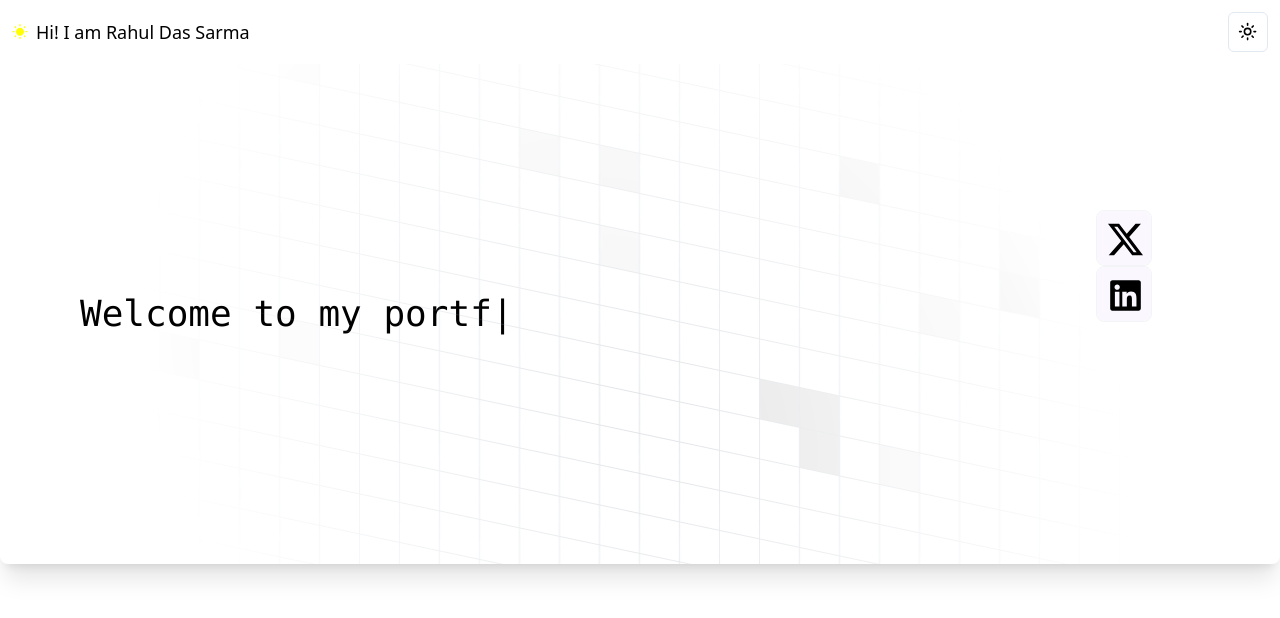
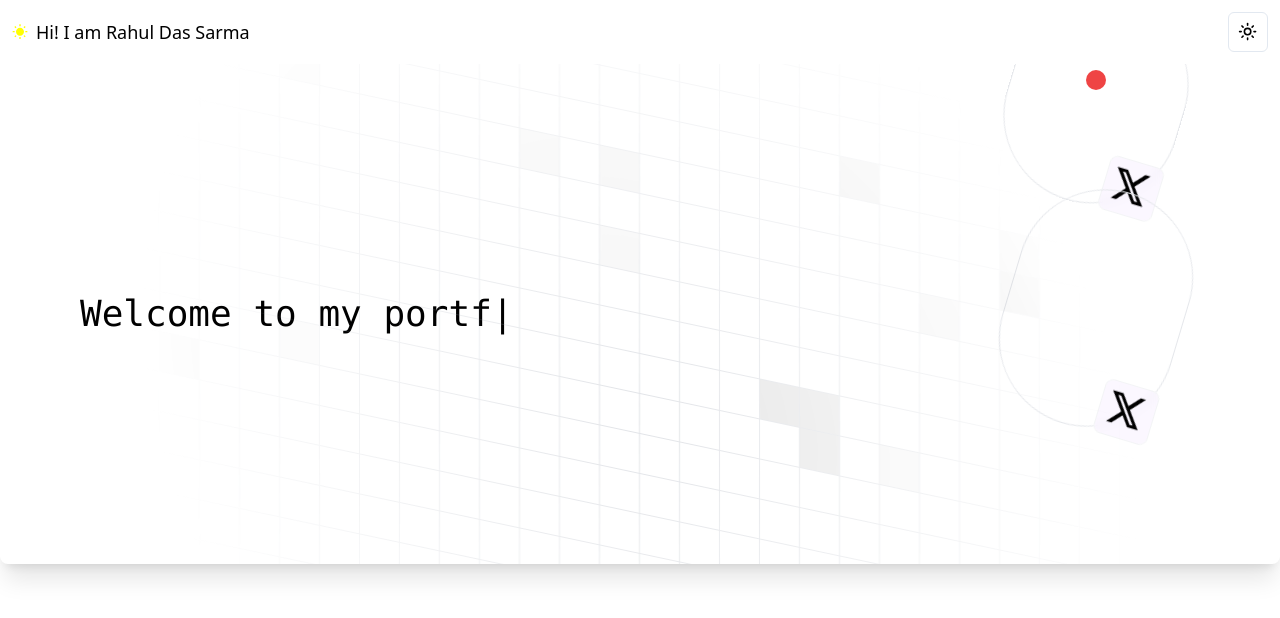
Before and after one commit to Rahul-Das-Sarma/portfolio, a Next.js app: page / in a window 1280 px wide. Shown: the top 618 px of the page. Built offline with nearby package versions, Linux system fonts and the light colour scheme.

Commit message:
feat: add animation

```diff
--- a/src/components/banner.tsx
+++ b/src/components/banner.tsx
@@ -5,6 +5,8 @@ import TypewriterEffect from "./typewriter-animation";
 import { BsTwitterX } from "react-icons/bs";
 import { FaLinkedin } from "react-icons/fa6";
 import GlassCard from "./cards/glass-cards";
+import { motion } from "framer-motion";
+import Motioncard from "./cards/motion-card";
 
 type Props = {};
 
@@ -14,22 +16,35 @@ const Banner = (props: Props) => {
       <div className="w-100">
         <TypewriterEffect />
       </div>
-      <div className="h-52 w-44 absolute right-2">
-        <div className="h-14 w-14">
-          <GlassCard>
-            <div className=" h-14 w-14 flex justify-center items-center">
-              <BsTwitterX size={35} />
-            </div>
-          </GlassCard>
-        </div>
-        <div className="h-14 w-14">
-          <GlassCard>
-            <div className="h-14 w-14 flex justify-center items-center">
-              <FaLinkedin size={35} />
-            </div>
-          </GlassCard>
-        </div>
+      <div className=" absolute right-2">
+        <div
+          className=" h-5 w-5 bg-red-500 z-10 rounded-full"
+          style={{
+            top: "50%",
+            left: "50%",
+            transform: "translate(-50%, -50%)",
+          }}
+        />
+        <Motioncard height="h-52" />
+        <Motioncard height="h-60" />
       </div>
+
+      {/* <motion.div
+          className="absolute"
+          style={{ translateX: "-50%", translateY: "-50%" }}
+          transition={{ duration: 6, repeat: Infinity, ease: "linear" }}
+        >
+          <motion.div
+            className="h-14 w-14"
+            style={{ translateX: "150px" }} // Larger distance for a wider orbit
+          >
+            <GlassCard>
+              <div className="h-14 w-14 flex justify-center items-center">
+                <FaLinkedin size={35} />
+              </div>
+            </GlassCard>
+          </motion.div>
+        </motion.div> */}
       <AnimatedGridPattern
         numSquares={30}
         maxOpacity={0.1}
--- /dev/null
+++ b/src/components/cards/motion-card.tsx
@@ -0,0 +1,30 @@
+import React from "react";
+import { motion } from "framer-motion";
+import GlassCard from "./glass-cards";
+import { BsTwitterX } from "react-icons/bs";
+
+interface Motioncard {
+  height: string | "h-52";
+}
+
+const Motioncard = ({ height }: Motioncard) => {
+  return (
+    <motion.div
+      className={`${height} w-44  flex gap-x-10 border rounded-full`}
+      style={{ translateX: "-50%", translateY: "-50%" }}
+      animate={{ rotate: 360 }}
+      transition={{ duration: 10, repeat: Infinity, ease: "linear" }}
+    >
+      <div className="h-14 w-14">
+        {/* First orbit*/}
+        <GlassCard>
+          <div className=" h-14 w-14 flex justify-center items-center">
+            <BsTwitterX size={35} />
+          </div>
+        </GlassCard>
+      </div>
+    </motion.div>
+  );
+};
+
+export default Motioncard;
```
